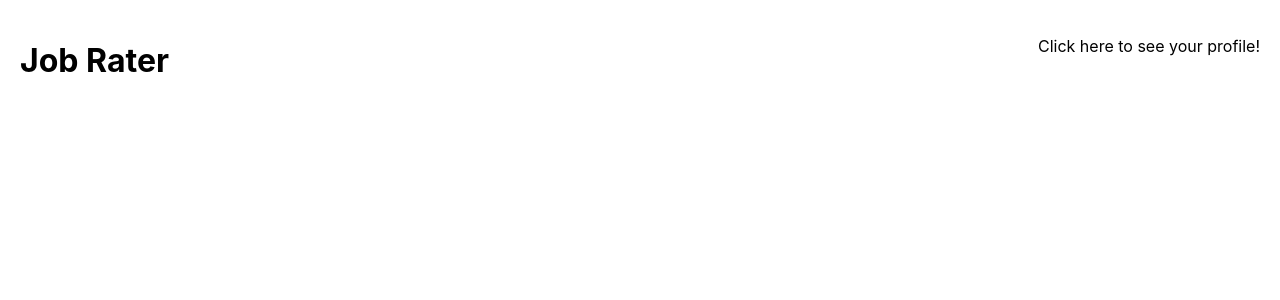
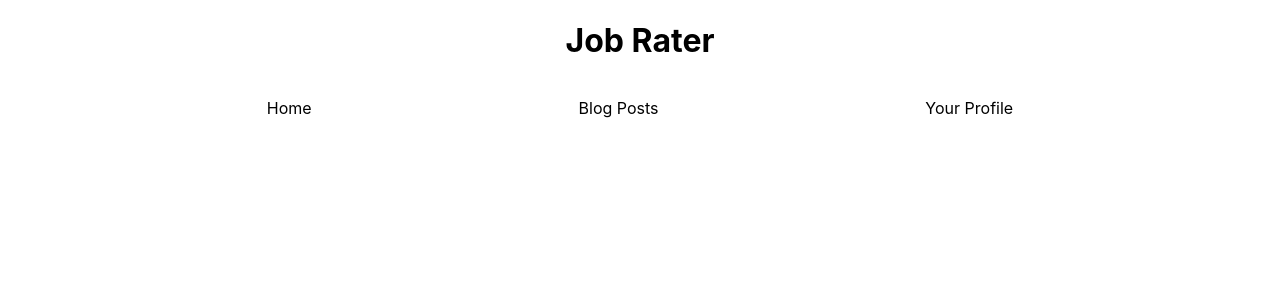
Before and after one commit to bsolis6878/job-rater, a React (Create React App) app in the folder client/: page / in a window 1280 px wide. Shown: the top 300 px of the page. Built offline with nearby package versions, Linux system fonts and the light colour scheme.

Commit message:
realigned header

```diff
--- a/client/src/components/Home/index.js
+++ b/client/src/components/Home/index.js
@@ -2,7 +2,11 @@ const Home = () => {
     return (
         <header>
             <h1>Job Rater</h1>
-            <p>Click here to see your profile!</p>
+            <nav>
+                <p>Home</p>
+                <p>Blog Posts</p>
+                <p>Your Profile</p>
+            </nav>
         </header>
     );
 };
--- a/client/src/index.css
+++ b/client/src/index.css
@@ -13,7 +13,10 @@ code {
 }
 
 header {
+  text-align: center;
+}
+
+nav {
   display: flex;
-  justify-content: space-between;
-  margin: 20px
+  justify-content: space-evenly;
 }
```
